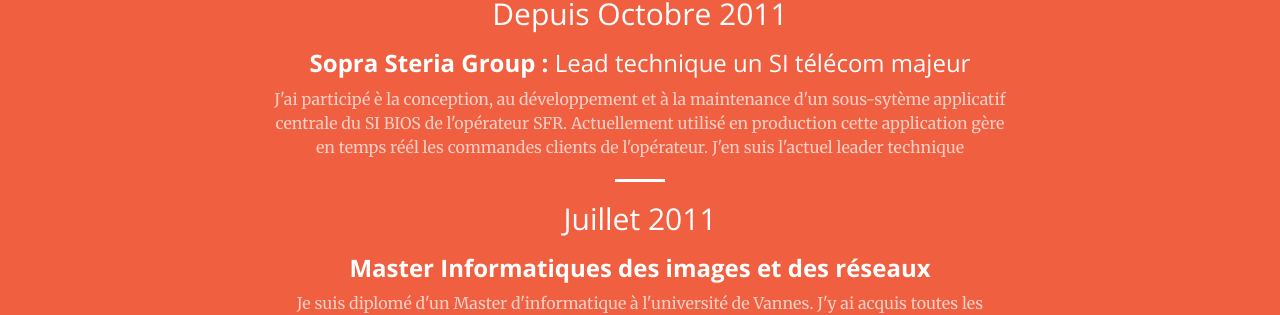
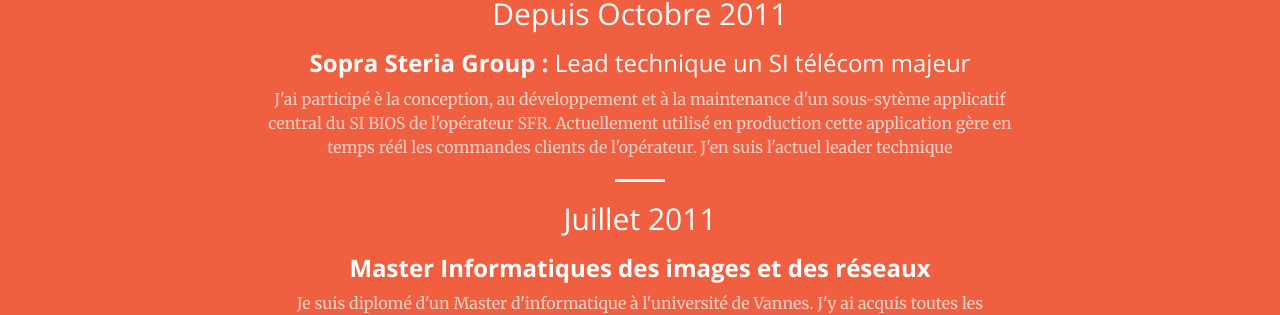
Before and after one commit to vBeauzee/vbeauzee.github.io, a Jekyll site: the page built from index.html, in a window 1280 px wide and 900 px high, scrolled down 2039 px. Shown: the part 171-486 px from the top of the window. Built offline with Jekyll 4.4.1, drawn with Linux system fonts in a browser that asks for light colours.

Commit message:
Fix typo.

```diff
--- a/_includes/experiences.html
+++ b/_includes/experiences.html
@@ -13,7 +13,7 @@
 					<hr class="light">
 					<h2>Depuis Octobre 2011</h2>
 					<h3><b>Sopra Steria Group :</b> Lead technique un SI t&eacute;l&eacute;com majeur</h3>
-					<p class="text-faded">J'ai particip&eacute; &egrave; la conception, au d&eacute;veloppement et &agrave; la maintenance d'un sous-syt&egrave;me applicatif centrale du SI BIOS de l'op&eacute;rateur SFR. Actuellement utilis&eacute; en production cette application g&egrave;re en temps r&eacute;&eacute;l les commandes clients de l'op&eacute;rateur. J'en suis l'actuel leader technique</p>
+					<p class="text-faded">J'ai particip&eacute; &egrave; la conception, au d&eacute;veloppement et &agrave; la maintenance d'un sous-syt&egrave;me applicatif central du SI BIOS de l'op&eacute;rateur SFR. Actuellement utilis&eacute; en production cette application g&egrave;re en temps r&eacute;&eacute;l les commandes clients de l'op&eacute;rateur. J'en suis l'actuel leader technique</p>
 
 					<hr class="light">
 					<h2>Juillet 2011</h2>
```
